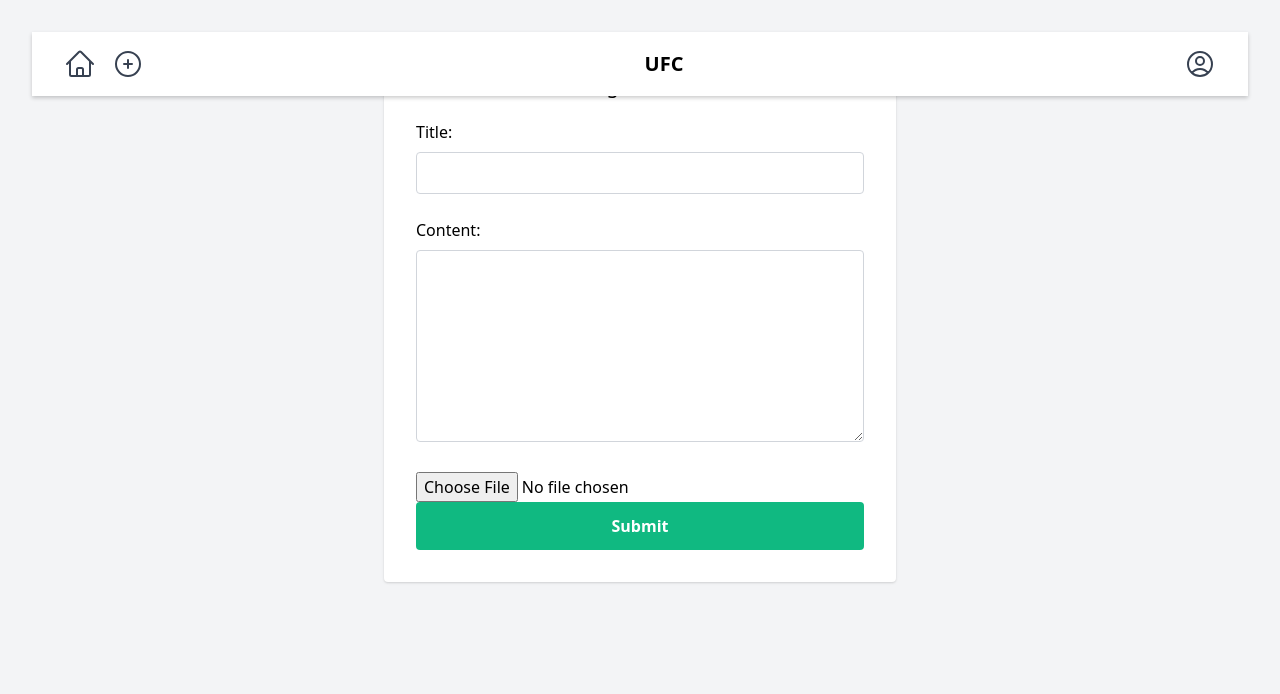
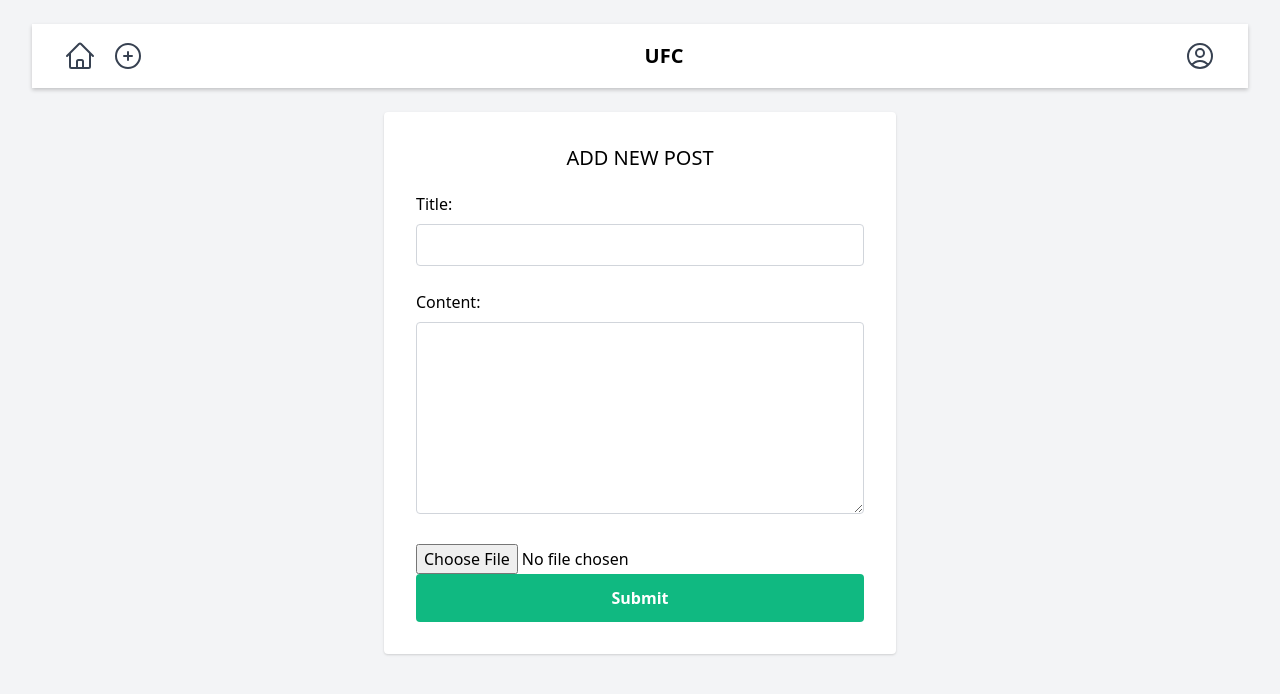
Before and after one commit to matteo-panelli/BlogMma, a Flask app: page /add_post in a window 1280 px wide. Shown: the top 694 px of the page. Run offline with Flask 3, Linux system fonts and the light colour scheme; a user stored in the database is signed in; some libraries are stand-ins or nearby versions.

Commit message:
posizione elementi

```diff
--- a/templates/add_post.html
+++ b/templates/add_post.html
@@ -8,7 +8,7 @@
         .icon-large { width: 32px; height: 32px; }
         header {
             position: fixed;
-            top: 2rem;
+            top: 1.5rem;
             left: 50%;
             width: calc(100% - 4rem);
             transform: translateX(-50%);
@@ -77,8 +77,8 @@
             </div>
         </nav>
     </header>
-    <div class="container mx-auto max-w-lg mt-10 p-8 bg-white rounded shadow">
-        <h1 class="text-xl mb-5">Add a New MMA Blog Post</h1>
+    <div class="container mx-auto max-w-lg mt-28 p-8 bg-white rounded shadow">
+        <h1 class="text-xl mb-5 text-center">ADD NEW POST</h1>
          <form action="{{ url_for('add_post') }}" enctype="multipart/form-data" method="POST">
 
             <div class="mb-6">
--- a/templates/index.html
+++ b/templates/index.html
@@ -34,7 +34,7 @@
         }
         header {
             position: fixed;
-            top: 2rem;
+            top: 1.5rem; /* Increased from 2rem to move the header slightly down */
             left: 50%;
             width: calc(100% - 4rem);
             transform: translateX(-50%);
@@ -43,6 +43,7 @@
             padding: 1rem;
             box-shadow: 0 2px 4px 0 rgba(0,0,0,.2);
         }
+
     </style>
 </head>
 <body class="bg-gray-100 font-sans leading-normal tracking-normal">
--- a/templates/post.html
+++ b/templates/post.html
@@ -8,7 +8,7 @@
         .icon-large { width: 32px; height: 32px; }
         header {
             position: fixed;
-            top: 2rem; /* Spacing from the top */
+            top: 1.5rem; /* Spacing from the top */
             left: 50%;
             width: calc(100% - 4rem); /* Full width with spacing from both sides */
             transform: translateX(-50%);
@@ -77,8 +77,8 @@
             </div>
         </nav>
     </header>
-    <div class="container mx-auto max-w-lg mt-10 p-8 bg-white rounded shadow">
-        <h1 class="text-xl mb-5">{{ post.title }}</h1>
+    <div class="container mx-auto max-w-lg mt-28 p-8 bg-white rounded shadow">
+        <h1 class="text-xl mb-5 text-center">{{ post.title }}</h1>
         <p class="mb-5">{{ post.content }}</p>
         <h2 class="text-lg mb-5">Comments</h2>
         <form action="{{ url_for('add_comment', post_id=post.id) }}" method="POST" class="mb-6">
```
Also changed, not shown: mma.db.
